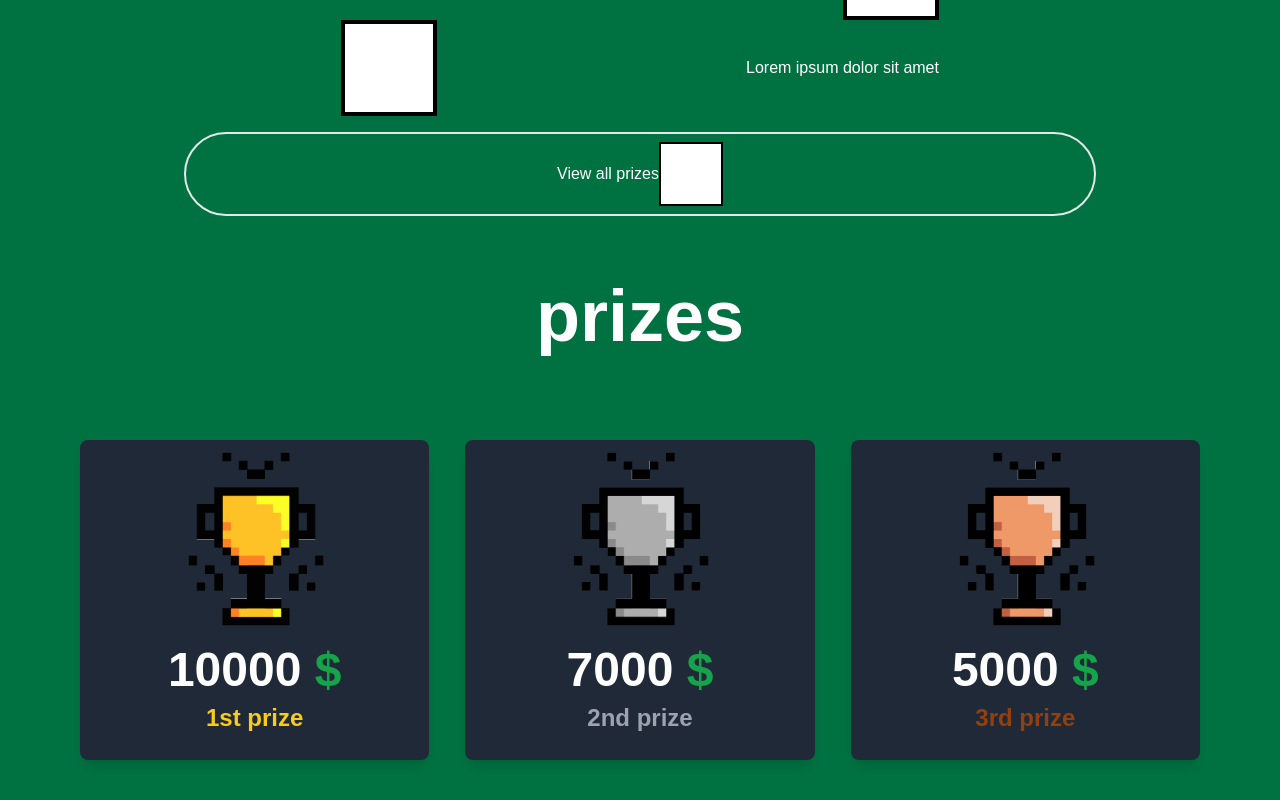
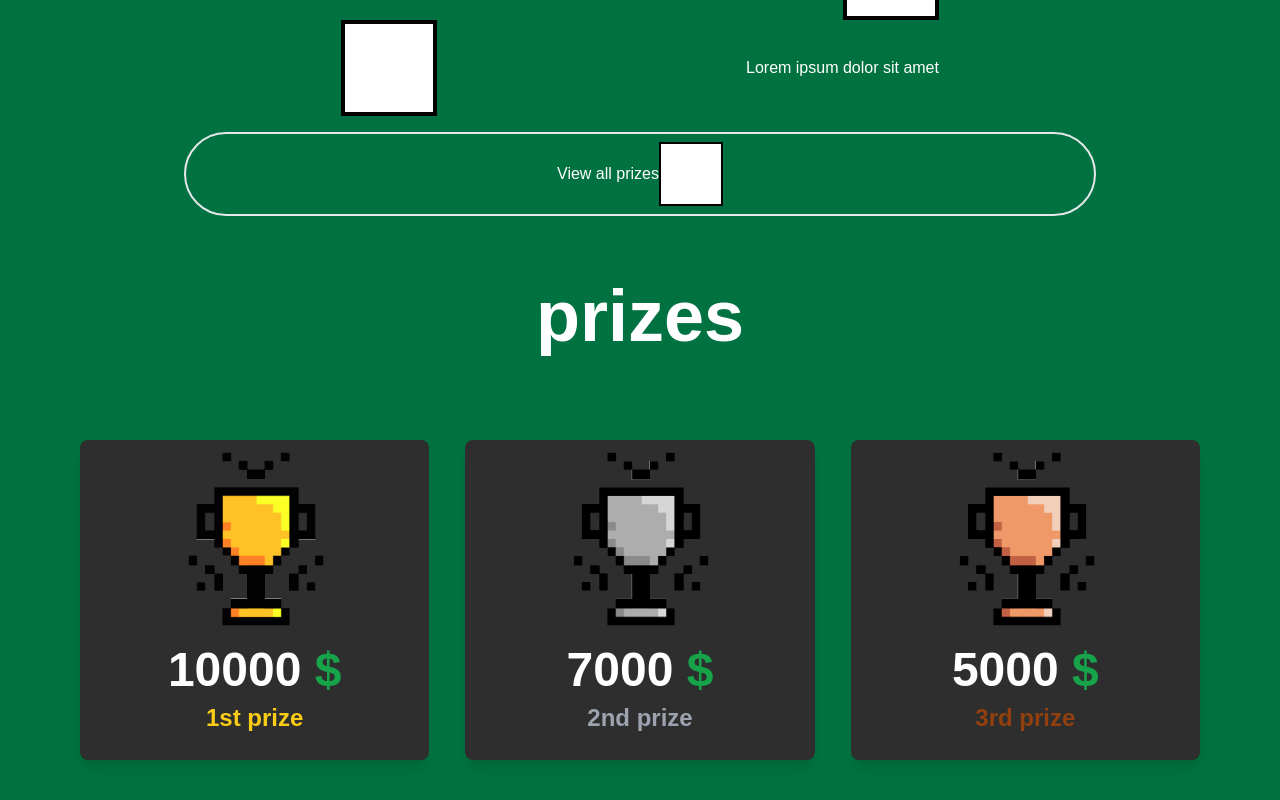
Before and after one commit to ICEFOSS/hackfit, a React (Create React App) app: page / in a window 1280 px wide. Shown: the part 1184-1984 px from the top of the page. Built offline with nearby package versions, Linux system fonts and the light colour scheme.

Commit message:
cards updates

```diff
--- a/src/components/Prize.js
+++ b/src/components/Prize.js
@@ -9,7 +9,7 @@ export default class Prize extends Component {
             </h1>
           </div>
           <div className="grid grid-cols-1 sm:grid-cols-2 lg:grid-cols-3 xl:grid-cols-3 gap-9">
-            <div className="transform w-full  bg-gray-800 rounded-lg shadow-lg overflow-hidden flex flex-col md:flex-row transition duration-500 hover:scale-105">
+            <div className="transform w-full  bg-brochblack rounded-lg shadow-lg overflow-hidden flex flex-col md:flex-row transition duration-500 hover:scale-105">
               <div className="w-full h-80">
                 <img
                   className="object-center sm-ml-28 ml-24 p-3 object-cover w-40"
@@ -20,7 +20,7 @@ export default class Prize extends Component {
                  <p className="text-center text-yellow-400 font-bold text-2xl">1st prize</p>
               </div>
             </div>
-            <div className="transform w-full bg-gray-800 rounded-lg shadow-lg overflow-hidden flex flex-col md:flex-row transition duration-500 hover:scale-105">
+            <div className="transform w-full bg-brochblack rounded-lg shadow-lg overflow-hidden flex flex-col md:flex-row transition duration-500 hover:scale-105">
               <div className="w-full h-80">
                 <img
                   className="object-center sm-ml-28 ml-24 p-3 object-cover w-40 "
@@ -31,7 +31,7 @@ export default class Prize extends Component {
                  <p className="text-center text-gray-400 font-bold text-2xl">2nd prize</p>
               </div>
             </div>
-            <div className="transform w-full bg-gray-800 rounded-lg  shadow-lg overflow-hidden flex flex-col md:flex-row transition duration-500 hover:scale-105">
+            <div className="transform w-full bg-brochblack rounded-lg  shadow-lg overflow-hidden flex flex-col md:flex-row transition duration-500 hover:scale-105">
               <div className="w-full h-80">
                 <img
                   className="object-center sm-ml-28 ml-24 p-3 object-cover w-40"
```
